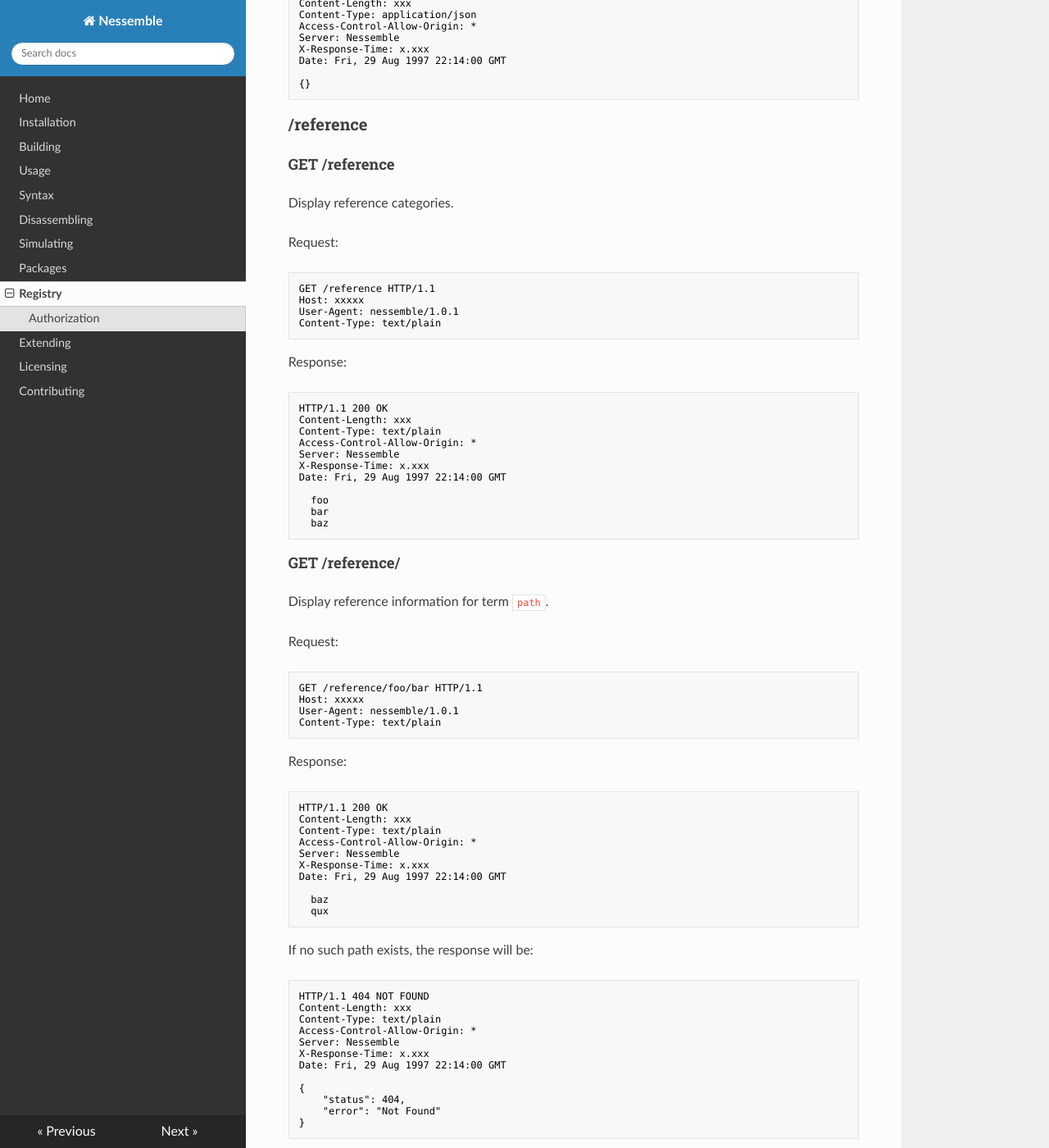
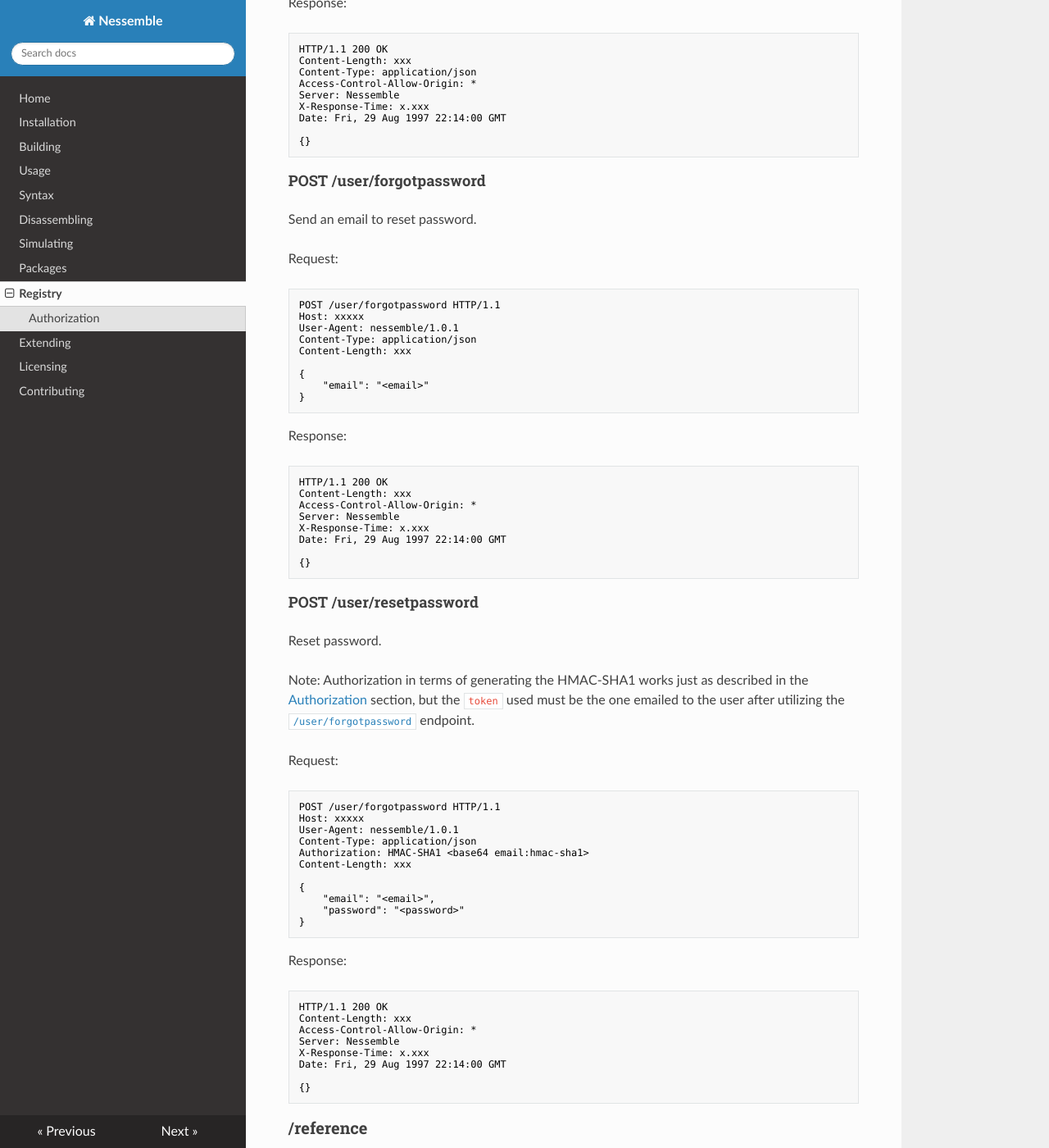
Before and after one commit to kevinselwyn/nessemble, an MkDocs documentation site: the page built from docs/pages/registry.md, in a window 1280 px wide and 1400 px high, scrolled down 6845 px. Shown: the whole window at 82% size. Built offline with MkDocs 1.6.1, drawn with Linux system fonts in a browser that asks for light colours; nearby versions of some CDN libraries; old or Windows-style settings are respelled for this version of MkDocs; some of the changed text lies outside the part shown.

Commit message:
Forgot password + reset password documentation

````diff
--- a/docs/pages/registry.md
+++ b/docs/pages/registry.md
@@ -24,6 +24,8 @@ nessemble registry <URL>
 | [/user/create](#post-usercreate)                                          | POST     | Create a user in the registry                 | <i class="fa fa-times color-red"></i>   |
 | [/user/login](#post-userlogin)                                            | POST     | Log into the registry                         | <i class="fa fa-times color-red"></i>   |
 | [/user/logout](#post-userlogout)                                          | GET/POST | Log out of the registry                       | <i class="fa fa-check color-green"></i> |
+| [/user/forgotpassword](#post-userforgotpassword)                          | POST     | Send an email to reset password               | <i class="fa fa-times color-red"></i>   |
+| [/user/resetpassword](#post-userresetpassword)                            | POST     | Reset password                                | <i class="fa fa-check color-green"></i> |
 | [/reference](#get-reference)                                              | GET      | Display reference categories                  | <i class="fa fa-times color-red"></i>   |
 | [/reference/<path:path>](#get-reference_1)                                | GET      | Display reference information for term `path` | <i class="fa fa-times color-red"></i>   |
 
@@ -399,6 +401,75 @@ Date: Fri, 29 Aug 1997 22:14:00 GMT
 {}
 ```
 
+#### POST /user/forgotpassword
+
+Send an email to reset password.
+
+Request:
+
+```text
+POST /user/forgotpassword HTTP/1.1
+Host: xxxxx
+User-Agent: nessemble/1.0.1
+Content-Type: application/json
+Content-Length: xxx
+
+{
+    "email": "<email>"
+}
+```
+
+Response:
+
+```text
+HTTP/1.1 200 OK
+Content-Length: xxx
+Access-Control-Allow-Origin: *
+Server: Nessemble
+X-Response-Time: x.xxx
+Date: Fri, 29 Aug 1997 22:14:00 GMT
+
+{}
+```
+
+#### POST /user/resetpassword
+
+Reset password.
+
+Note: Authorization in terms of generating the HMAC-SHA1 works just as described
+in the [Authorization](#authorization) section, but the `token` used must be the
+one emailed to the user after utilizing the
+[`/user/forgotpassword`](#post-userforgotpassword) endpoint.
+
+Request:
+
+```text
+POST /user/forgotpassword HTTP/1.1
+Host: xxxxx
+User-Agent: nessemble/1.0.1
+Content-Type: application/json
+Authorization: HMAC-SHA1 <base64 email:hmac-sha1>
+Content-Length: xxx
+
+{
+    "email": "<email>",
+    "password": "<password>"
+}
+```
+
+Response:
+
+```text
+HTTP/1.1 200 OK
+Content-Length: xxx
+Access-Control-Allow-Origin: *
+Server: Nessemble
+X-Response-Time: x.xxx
+Date: Fri, 29 Aug 1997 22:14:00 GMT
+
+{}
+```
+
 ### /reference
 
 #### GET /reference
````
